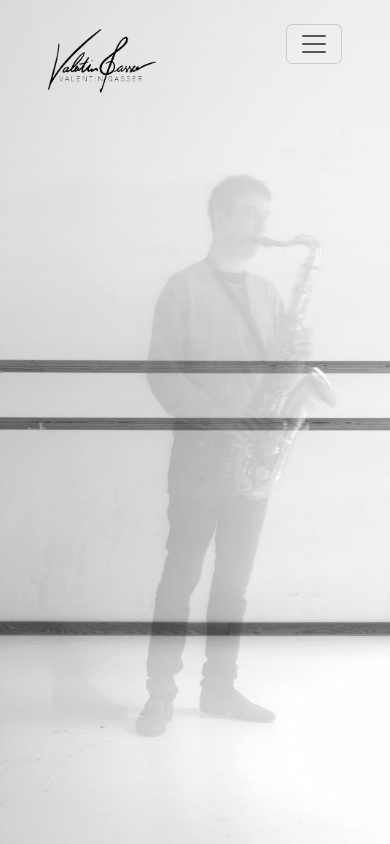
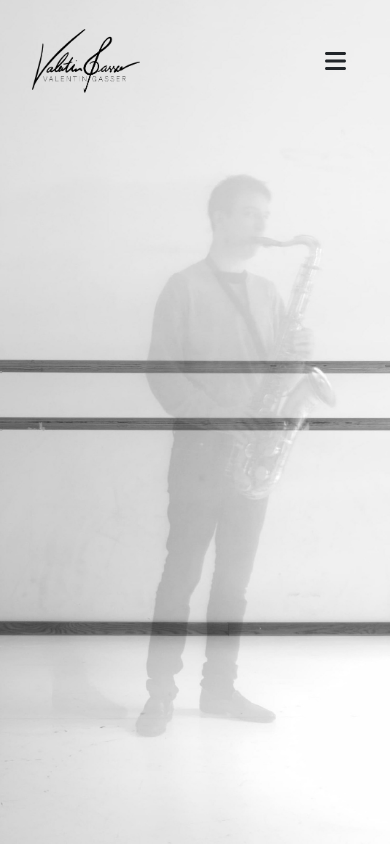
Before and after one commit to Sruge/vw, a React (Vite) app: page / in a window 390 px wide. Built offline with nearby package versions, Linux system fonts and the light colour scheme.

Commit message:
improve navbar an nav overlay on mobile

```diff
--- a/package.json
+++ b/package.json
@@ -12,6 +12,9 @@
     "deploy": "gh-pages -d dist"
   },
   "dependencies": {
+    "@fortawesome/fontawesome-svg-core": "^6.5.1",
+    "@fortawesome/free-solid-svg-icons": "^6.5.1",
+    "@fortawesome/react-fontawesome": "^0.2.0",
     "bootstrap": "^5.3.2",
     "react": "^18.2.0",
     "react-dom": "^18.2.0",
--- a/src/components/Imprint.tsx
+++ b/src/components/Imprint.tsx
@@ -1,5 +1,4 @@
 import React from 'react';
-import ContactInfo from "./Contact";
 
 const Imprint: React.FC = () => {
     const desktopTextStyle: React.CSSProperties = {
--- /dev/null
+++ b/src/components/NavOverlay.tsx
@@ -0,0 +1,29 @@
+import React from 'react';
+import { Link } from 'react-router-dom';
+import { FontAwesomeIcon } from '@fortawesome/react-fontawesome';
+import { faTimes } from '@fortawesome/free-solid-svg-icons';
+import logo from '../assets/logo.png';
+
+const NavOverlay = ({ handleNavCollapse }) => {
+    return (
+        <div className="custom-overlay">
+            <div className="overlay-header">
+                <Link to="/" className="navbar-brand" onClick={handleNavCollapse}>
+                    <img src={logo} alt="Logo" className="navbar-logo"/>
+                </Link>
+                <button className="close-button" type="button" onClick={handleNavCollapse}>
+                    <FontAwesomeIcon icon={faTimes} />
+                </button>
+            </div>
+            <div className="nav-links-center">
+                <Link to="/komponist" className="nav-link" onClick={handleNavCollapse}>KOMPONIST</Link>
+                <Link to="/musiker" className="nav-link" onClick={handleNavCollapse}>MUSIKER</Link>
+                <Link to="/lehrer" className="nav-link" onClick={handleNavCollapse}>LEHRER</Link>
+                <Link to="/biografie" className="nav-link" onClick={handleNavCollapse}>BIOGRAFIE</Link>
+                <Link to="/imprint" className="nav-link" onClick={handleNavCollapse}>IMPRINT</Link>
+            </div>
+        </div>
+    );
+};
+
+export default NavOverlay;
--- a/src/components/Navbar.tsx
+++ b/src/components/Navbar.tsx
@@ -1,48 +1,48 @@
-import React, {useState} from 'react';
-import {Link, useLocation} from 'react-router-dom';
+import React, { useState } from 'react';
+import { Link, useLocation } from 'react-router-dom';
 import 'bootstrap/dist/css/bootstrap.min.css';
 import logo from '../assets/logo.png';
+import NavOverlay from "./NavOverlay";
+import { faBars } from "@fortawesome/free-solid-svg-icons";
+import {FontAwesomeIcon} from "@fortawesome/react-fontawesome";
 
 const Navbar: React.FC = () => {
     const [isNavCollapsed, setIsNavCollapsed] = useState(true);
-    const location = useLocation(); // Get the current location
+    const location = useLocation();
 
     const handleNavCollapse = () => setIsNavCollapsed(!isNavCollapsed);
-    const closeNavbar = () => setIsNavCollapsed(true);
-    const isHomePage = location.pathname === '/';
+    const isHomePage = location.pathname === '/' || location.pathname === '/imprint';
+    const navLinkClass = isHomePage ? "nav-link text-dark" : "nav-link text-white";
+    const togglerIconColor = isHomePage ? "text-dark" : "text-white";
 
-    const navLinkClass = isHomePage ? "nav-link text-dark" : "nav-link text-white";
     return (
-        <nav className="navbar navbar-expand-lg fixed-top p-4" style={{backgroundColor: 'rgba(0, 0, 0, 0)'}}>
-            <div className="container-fluid align-items-start px-4">
-                <Link className="navbar-brand" to="/">
-                    <img src={logo} alt="Logo" className="navbar-logo"/>
-                </Link>
-                <button
-                    className={"navbar-toggler" + (isNavCollapsed ? '' : ' collapsed')}
-                    type="button"
-                    data-bs-toggle="collapse"
-                    data-bs-target="#navbarNav"
-                    aria-controls="navbarNav"
-                    aria-expanded={!isNavCollapsed}
-                    aria-label="Toggle navigation"
-                    onClick={handleNavCollapse}
-                >
-                    <span className="navbar-toggler-icon"></span>
-                </button>
-                <div className={`${isNavCollapsed ? 'collapse' : ''} navbar-collapse`} id="navbarNav">
+        <nav className="navbar navbar-expand-lg fixed-top p-4" style={{ backgroundColor: 'rgba(0, 0, 0, 0)' }}>
+            <div className="container-fluid align-items-center align-items-lg-start px-2 d-flex justify-content-between">
+                {isNavCollapsed && (
+                    <>
+                        <Link to="/" className="navbar-brand">
+                            <img src={logo} alt="Logo" />
+                        </Link>
+                        <button className={`navbar-toggler ${togglerIconColor}`} type="button" onClick={handleNavCollapse}>
+                            <FontAwesomeIcon icon={faBars} />
+                        </button>
+                    </>
+                )}
+                {!isNavCollapsed && <NavOverlay handleNavCollapse={handleNavCollapse} />}
+
+                <div className="navbar-nav-desktop">
                     <ul className="navbar-nav ms-auto">
                         <li className="nav-item">
-                            <Link className={navLinkClass} to="/komponist" onClick={closeNavbar}>KOMPONIST</Link>
+                            <Link className={navLinkClass} to="/komponist">KOMPONIST</Link>
                         </li>
                         <li className="nav-item">
-                            <Link className={navLinkClass} to="/musiker" onClick={closeNavbar}>MUSIKER</Link>
+                            <Link className={navLinkClass} to="/musiker">MUSIKER</Link>
                         </li>
                         <li className="nav-item">
-                            <Link className={navLinkClass} to="/lehrer" onClick={closeNavbar}>LEHRER</Link>
+                            <Link className={navLinkClass} to="/lehrer">LEHRER</Link>
                         </li>
                         <li className="nav-item">
-                            <Link className={navLinkClass} to="/biografie" onClick={closeNavbar}>BIOGRAFIE</Link>
+                            <Link className={navLinkClass} to="/biografie">BIOGRAFIE</Link>
                         </li>
                     </ul>
                 </div>
--- a/src/global.css
+++ b/src/global.css
@@ -84,11 +84,76 @@ body {
 }
 
 .navbar-brand img {
-    max-height: 7rem;
+    max-height: 6rem;
 }
 
-@media (max-width: 768px) {
+@media (max-width: 992px) {
     .navbar-brand img {
         max-height: 4rem;
     }
 }
+
+@media (max-width: 992px) {
+    .custom-overlay {
+        position: fixed;
+        top: 0;
+        left: 0;
+        width: 100%;
+        height: 100%;
+        background: rgba(255, 255, 255, 0.9);
+        display: block;
+        z-index: 10;
+    }
+
+    .overlay-header {
+        display: flex;
+        justify-content: space-between;
+        align-items: center;
+        padding-top: 1.5rem;
+        padding-left: 2rem;
+        padding-right: 2rem;
+    }
+
+    .overlay-content {
+        text-align: center;
+    }
+
+    .nav-links-center {
+        display: flex;
+        flex-direction: column;
+        align-items: center;
+        justify-content: center;
+        height: 70%;
+    }
+
+    .nav-link {
+        display: block;
+        margin: 10px 0;
+    }
+
+    .close-button {
+        background: none;
+        border: none;
+        color: inherit;
+        font-size: 2rem;
+    }
+}
+
+
+@media (max-width: 992px) {
+    .navbar-nav-desktop {
+        display: none;
+    }
+}
+
+@media (min-width: 992px) {
+    .navbar-toggler, .custom-overlay {
+        display: none;
+    }
+}
+
+.navbar-toggler {
+    border: none;
+    outline: none;
+    font-size: 1.5rem;
+}
```
Also changed, not shown: 1 other file (tests, documents, lock files or other folders).
